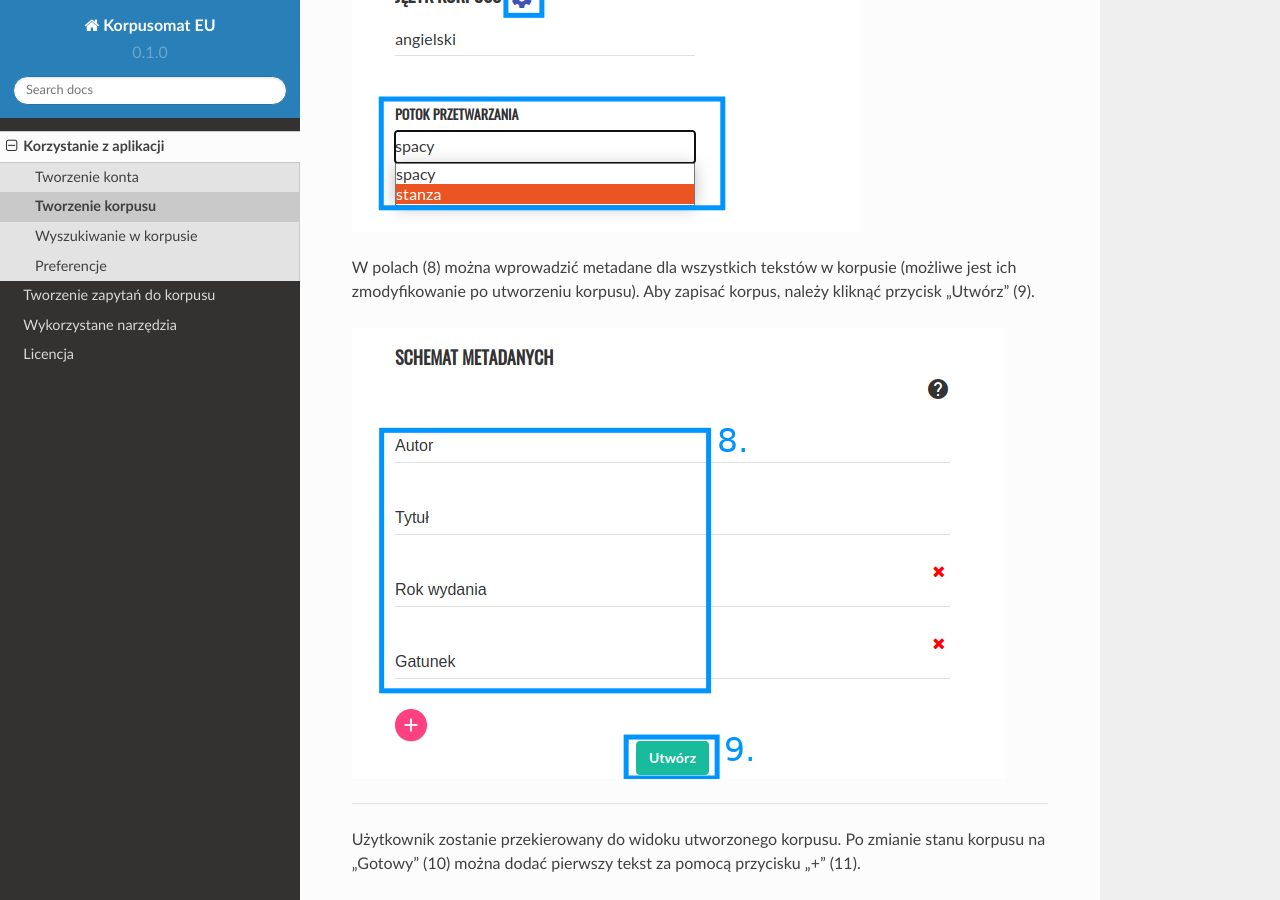
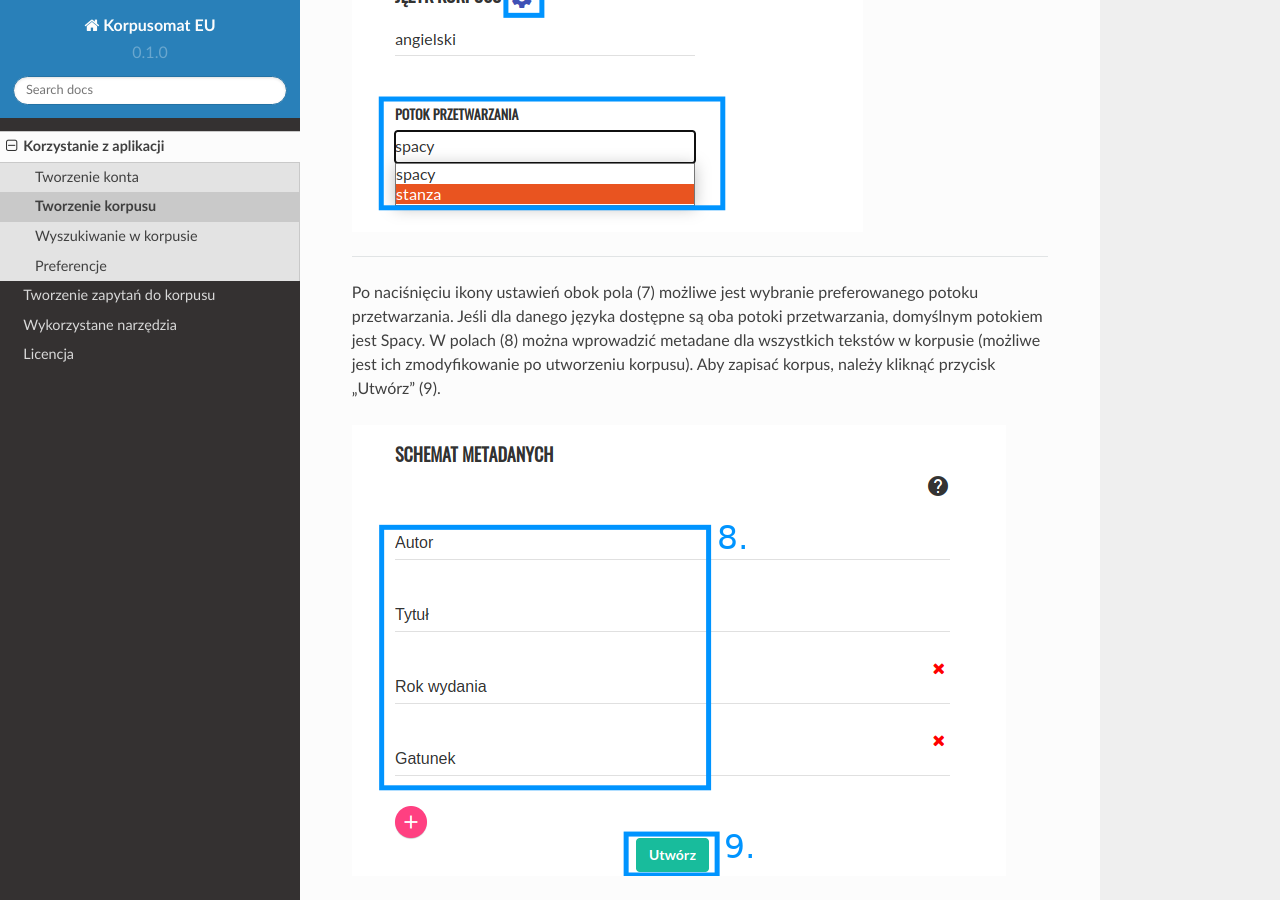
Before and after one commit to ipipan/korpusomat-eu-docs, a Sphinx documentation site: the page built from docs/source/instrukcja/tworzenie-korpusu.rst, in a window 1280 px wide and 900 px high, scrolled down 1128 px. Built offline with Sphinx 7.4.7 and the Read the Docs theme 2.0.0, drawn with Linux system fonts in a browser that asks for light colours.

Commit message:
Update tworzenie-korpusu.rst

```diff
--- a/docs/source/instrukcja/tworzenie-korpusu.rst
+++ b/docs/source/instrukcja/tworzenie-korpusu.rst
@@ -14,8 +14,9 @@ wybrać język korpusu (7).
 |image19|
 
 --------------
-Po naciśnięciu ikony ustawień obok pola (7) możliwe jest wybranie preferencyjnego potoku przetwarzania.
-Gdy potok przetwarzania nie zostanie zmieniony, domyślnym potokiem jest spacy.
+
+Po naciśnięciu ikony ustawień obok pola (7) możliwe jest wybranie preferowanego potoku przetwarzania.
+Jeśli dla danego języka dostępne są oba potoki przetwarzania, domyślnym potokiem jest Spacy.
 W polach (8) można wprowadzić metadane dla wszystkich tekstów w korpusie
 (możliwe jest ich zmodyfikowanie po utworzeniu korpusu). Aby zapisać korpus, należy kliknąć
 przycisk „Utwórz” (9).
```
